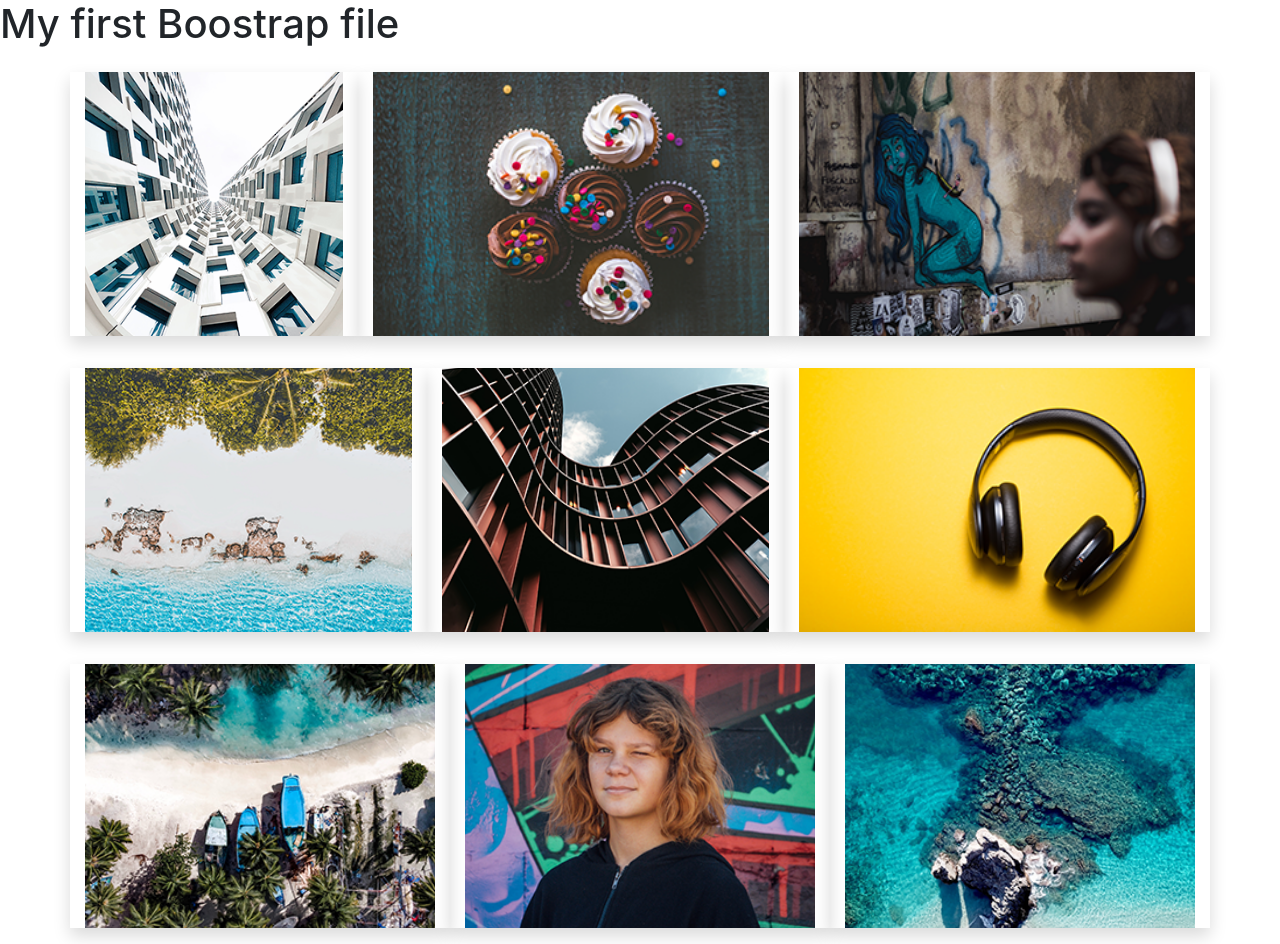
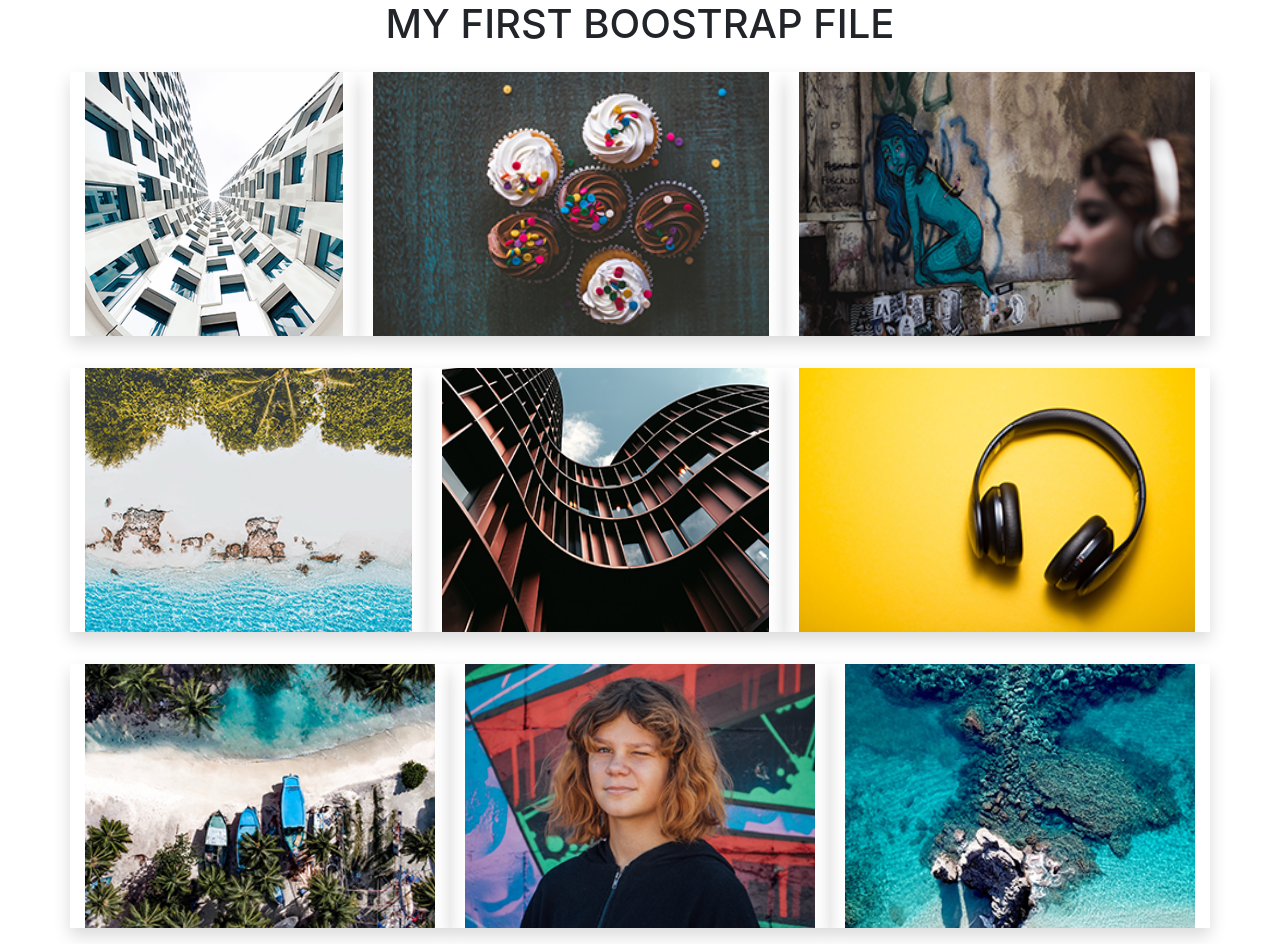
Before and after one commit to AngelMNM/m2-hw2-negron-angel, a plain HTML site: page index.html in a window 1280 px wide. Drawn offline with nearby package versions, Linux system fonts and the light colour scheme.

Commit message:
Add shadows and text utilities

```diff
--- a/index.html
+++ b/index.html
@@ -20,7 +20,7 @@
 
     </head>
   <body>
-    <h1>My first Boostrap file</h1>
+    <h1 class ="text-uppercase text-center">My first Boostrap file</h1>
     <div class="container">
         <div class = "row">
              <img class = "col-sm mt-3 mb-3 shadow" src="img/hw2-image1.png" title="Image 1" alt="Image 1">
```
